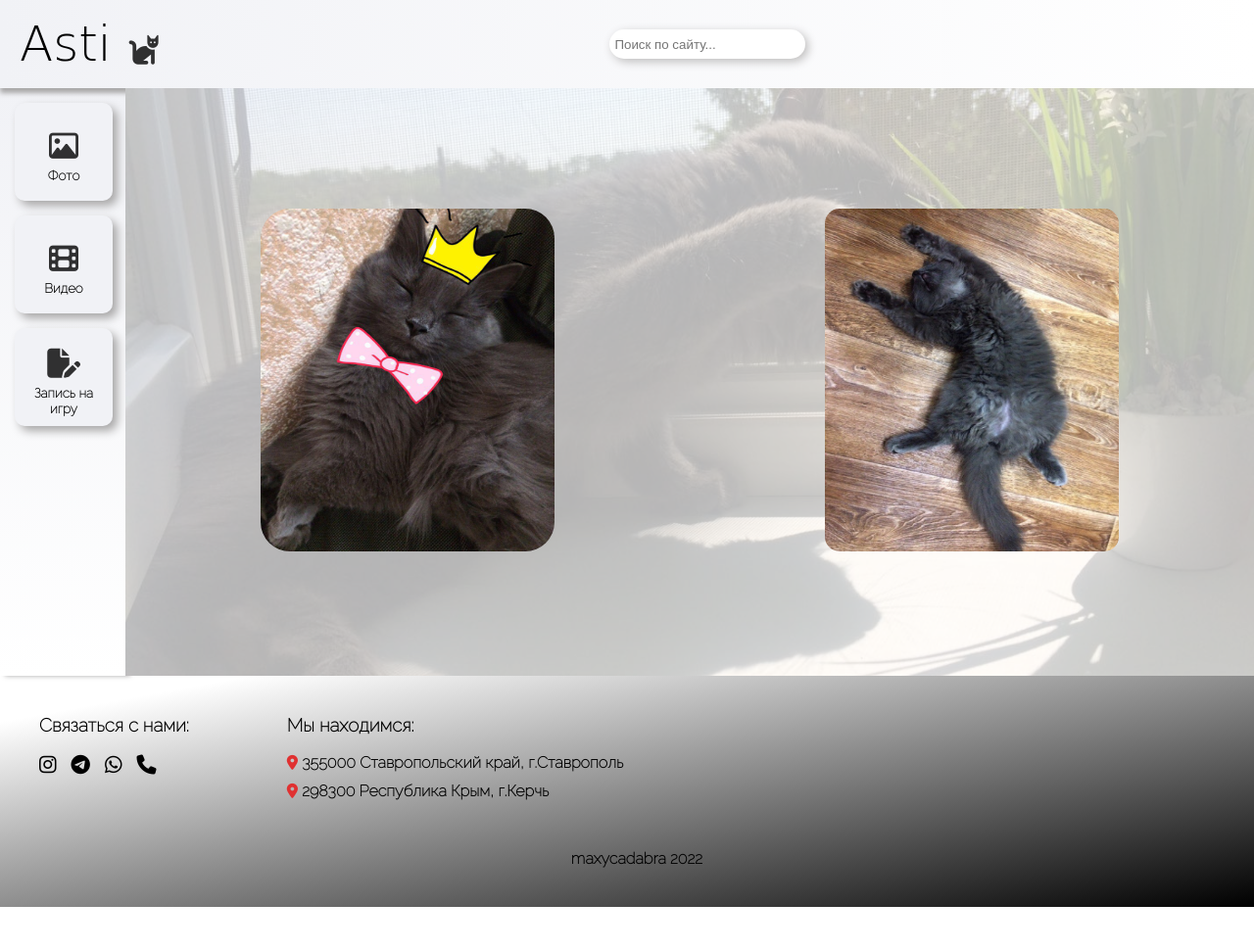
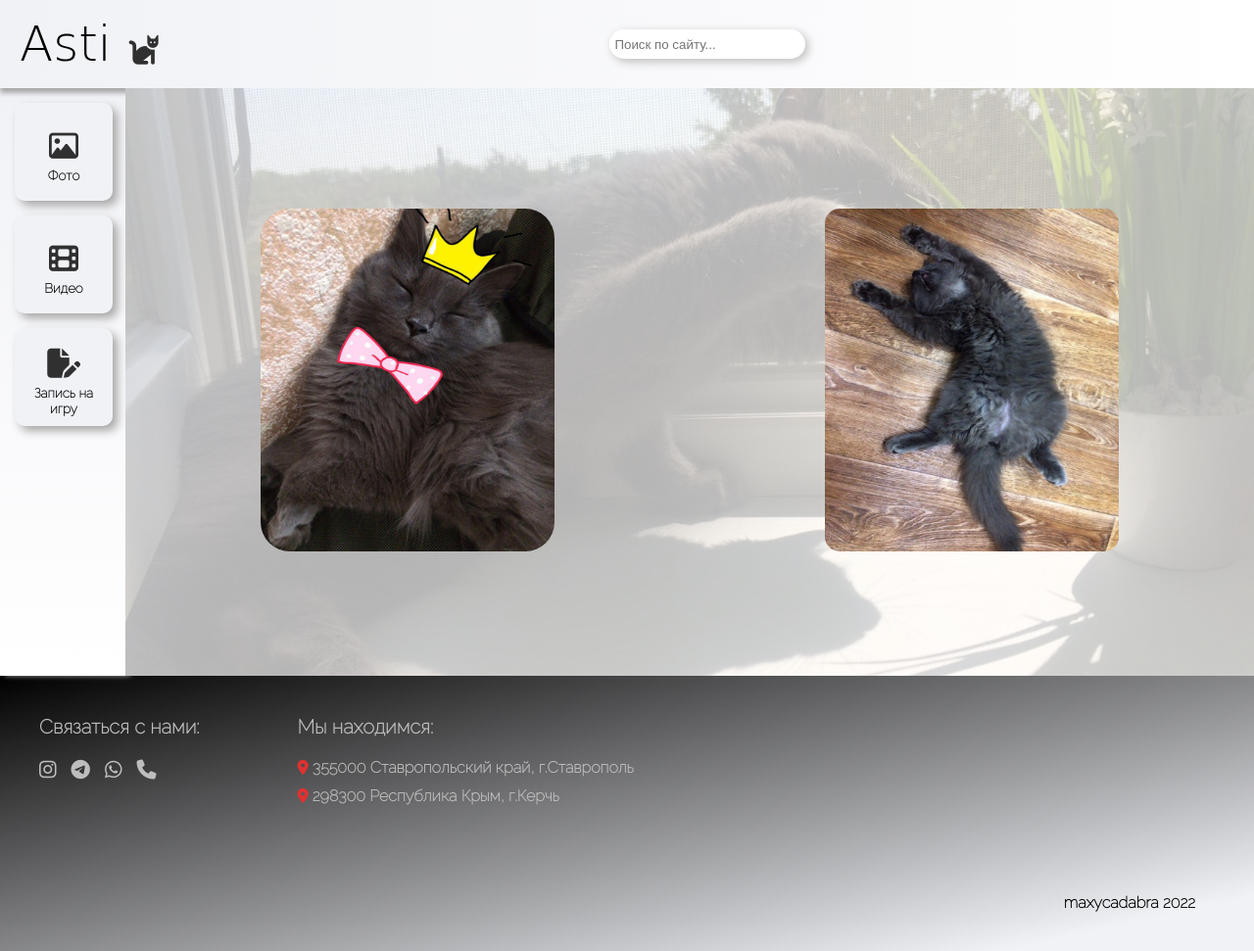
Before and after one commit to maxycadabra/asti, a plain HTML site: page index.html in a window 1280 px wide. Shown: the whole page at 98% size. Before the commit the page ends 926 px from the top, so only its background shows below. Drawn offline with Linux system fonts and the light colour scheme; a web font is replaced by a local one.

Commit message:
Изменили подвал

```diff
--- a/index.html
+++ b/index.html
@@ -36,11 +36,11 @@
                 <div class="footer__group">
                     <h3>Связаться с нами:</h3>
                     <div class="footer__links">
-                        <a href="https://instagram.com/maxycadabra?igshid=YmMyMTA2M2Y=">
-                            <i class="fa-brands fa-instagram" target="_blank"></i></a>
-                        <a href="https://web.telegram.org/z/" target="_blank">
+                        <a href="https://instagram.com/maxycadabra?igshid=YmMyMTA2M2Y=" target="_blank">
+                            <i class="fa-brands fa-instagram"></i></a>
+                        <a href="https://t.me/maxycadabra" target="_blank">
                             <i class="fa-brands fa-telegram"></i></a>
-                        <a href="https://wa.me/qr/4M3LVJHVMPD3F1" target="_blank">
+                        <a href="https://wa.me/79614467366" target="_blank">
                             <i class="fa-brands fa-whatsapp"></i></a>
                         <a href="tel:79614467366"><i class="fa-solid fa-phone"></i></a>
                     </div>
@@ -49,8 +49,8 @@
                     <h3>Мы находимся:</h3>
                     <div class="footer__info">
                         <a href="https://yandex.ru/maps/geo/stavropol/53121903/?from=tabbar&ll=
-                        41.975174%2C45.044967&source=serp_navig&z=11">
-                        <div><i class="fa-solid fa-location-dot" target="_blank"></i>
+                        41.975174%2C45.044967&source=serp_navig&z=11" target="_blank">
+                        <div><i class="fa-solid fa-location-dot"></i>
                         355000 Ставропольский край, г.Ставрополь</div></a>
                         <a href="https://yandex.ru/maps/geo/kerch/1444533085/?from=tabbar&ll=
                         36.498118%2C45.303110&source=serp_navig&z=11" target="_blank">
--- a/main.css
+++ b/main.css
@@ -126,12 +126,15 @@ footer {
     padding: 20px 20px 40px 40px;
     font-size: 16px;
     font-weight: 600;
-    color: black;
-    background: linear-gradient(to bottom right, white 10%, black );
+    color: rgb(190, 189, 189);
+    background: linear-gradient(to top left, #f1f2f6 10%, black );
 }
 .footer__company {
-    text-align: center;
-    margin-top: 40px;
+    text-align: right;
+    margin-top: 80px;
+    color: black;
+    margin-right: 40px;
+    font-weight: bold;
 }
 .footer__container{
     display: flex;
@@ -151,12 +154,12 @@ footer {
 }
 .footer__info div {
     margin-bottom: 10px;
-    color: black;
+    color: rgb(190, 189, 189);
     transition: linear 0.3s;
 }
 .footer__links a {
     margin-right: 15px;
-    color: black;
+    color: rgb(190, 189, 189);
     transition: linear 0.3s;
 }
 .fa-location-dot {
@@ -173,6 +176,7 @@ footer {
 }
 .footer__group h3 {
     font-weight: bold;
+    font-size: 20px;
 }
 .footer__info div:hover {
     color: rgb(224, 49, 49);
```
